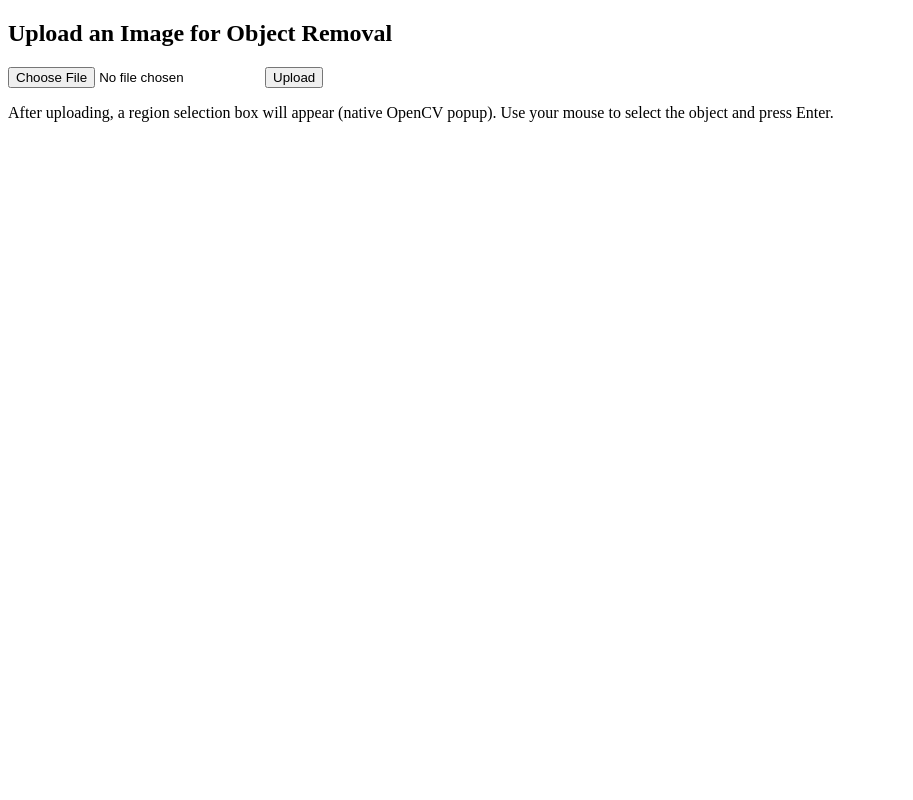
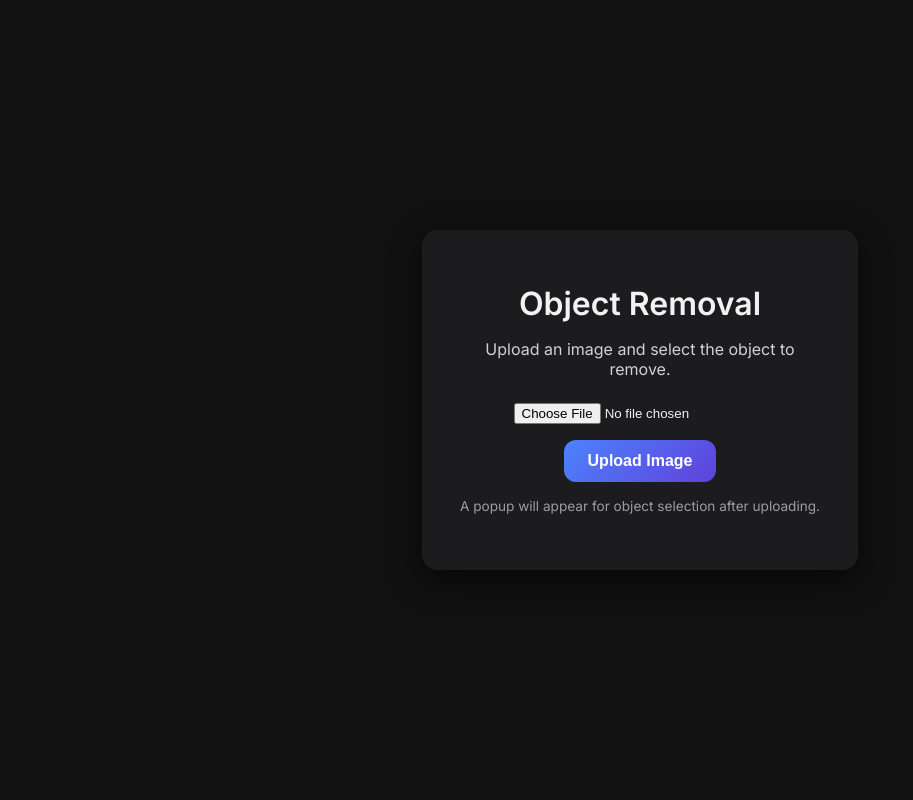
Before and after one commit to hydro-7/Generative-Object-Removal-using-DeepFillv2, a Flask app: page / in a window 1280 px wide. Shown: the whole page, without its empty margins (0-913 px from the left). Run offline with Flask 3, Linux system fonts and the light colour scheme; parts of the project's set-up code (start-up, migrations or seed data) failed here and were passed over.

Commit message:
[STABLE] : UI improved
Improvements to be Made :
- make the gui a bit larger give an option to download the image
- dark and lightmode options in the UI
- navbar to return home

```diff
--- a/app.py
+++ b/app.py
@@ -10,7 +10,7 @@ from objRemove import ObjectRemove
 from models.deepFill import Generator
 from torchvision.models.detection import maskrcnn_resnet50_fpn, MaskRCNN_ResNet50_FPN_Weights
 
-app = Flask(__name__)
+app = Flask(__name__, static_folder='static')
 UPLOAD_FOLDER = 'uploads'
 os.makedirs(UPLOAD_FOLDER, exist_ok=True)
 
--- a/objRemove.py
+++ b/objRemove.py
@@ -1,4 +1,3 @@
-
 import copy
 import cv2
 import numpy as np
@@ -208,6 +207,7 @@ class ObjectRemove():
         return ref_point
 
 
+
     def inpaint(self):
         inpainted = self.inpaintModel.infer(
             self.image_orig[0], self.highest_prob_mask, return_vals=['inpainted'])[0]
--- /dev/null
+++ b/static/style.css
@@ -0,0 +1,70 @@
+/* Layout */
+body {
+  margin: 0;
+  font-family: 'Inter', sans-serif;
+  background-color: #111111;
+  color: #f2f2f2;
+  display: flex;
+  align-items: center;
+  justify-content: center;
+  height: 100vh;
+}
+
+.container {
+  width: 100%;
+  max-width: 500px;
+  padding: 2rem;
+  box-sizing: border-box;
+}
+
+.card {
+  background-color: #1c1c1e;
+  padding: 2rem;
+  border-radius: 16px;
+  box-shadow: 0 10px 30px rgba(0, 0, 0, 0.6);
+  text-align: center;
+}
+
+h1 {
+  font-size: 2rem;
+  font-weight: 600;
+  margin-bottom: 0.5rem;
+}
+
+p {
+  font-size: 1rem;
+  opacity: 0.85;
+  margin-bottom: 1.5rem;
+}
+
+/* Input */
+input[type="file"] {
+  display: block;
+  margin: 0 auto 1rem auto;
+  color: #f2f2f2;
+}
+
+/* Button */
+button {
+  background: linear-gradient(135deg, #4c83ff, #5f41d9);
+  border: none;
+  color: white;
+  padding: 0.75rem 1.5rem;
+  border-radius: 12px;
+  font-size: 1rem;
+  cursor: pointer;
+  font-weight: 600;
+  transition: all 0.3s ease;
+}
+
+button:hover {
+  background: linear-gradient(135deg, #5a90ff, #6c52f0);
+  transform: translateY(-2px);
+  box-shadow: 0 5px 15px rgba(100, 100, 255, 0.4);
+}
+
+.note {
+  font-size: 0.85rem;
+  opacity: 0.6;
+  margin-top: 1rem;
+}
--- a/templates/index.html
+++ b/templates/index.html
@@ -2,14 +2,23 @@
 <html lang="en">
   <head>
     <meta charset="utf-8">
-    <title>Object Removal</title>
+    <title>Object Removal App</title>
+    <link rel="stylesheet" href="{{ url_for('static', filename='style.css') }}">
+    <link rel="preconnect" href="https://fonts.googleapis.com">
+    <link rel="preconnect" href="https://fonts.gstatic.com" crossorigin>
+    <link href="https://fonts.googleapis.com/css2?family=Inter:wght@400;600&display=swap" rel="stylesheet">
   </head>
   <body>
-    <h2>Upload an Image for Object Removal</h2>
-    <form action="/upload" method="post" enctype="multipart/form-data">
-      <input type="file" name="image" accept="image/*" required>
-      <button type="submit">Upload</button>
-    </form>
-    <p>After uploading, a region selection box will appear (native OpenCV popup). Use your mouse to select the object and press Enter.</p>
+    <div class="container">
+      <div class="card">
+        <h1>Object Removal</h1>
+        <p>Upload an image and select the object to remove.</p>
+        <form action="/upload" method="post" enctype="multipart/form-data">
+          <input type="file" name="image" accept="image/*" required>
+          <button type="submit">Upload Image</button>
+        </form>
+        <p class="note">A popup will appear for object selection after uploading.</p>
+      </div>
+    </div>
   </body>
 </html>
```
